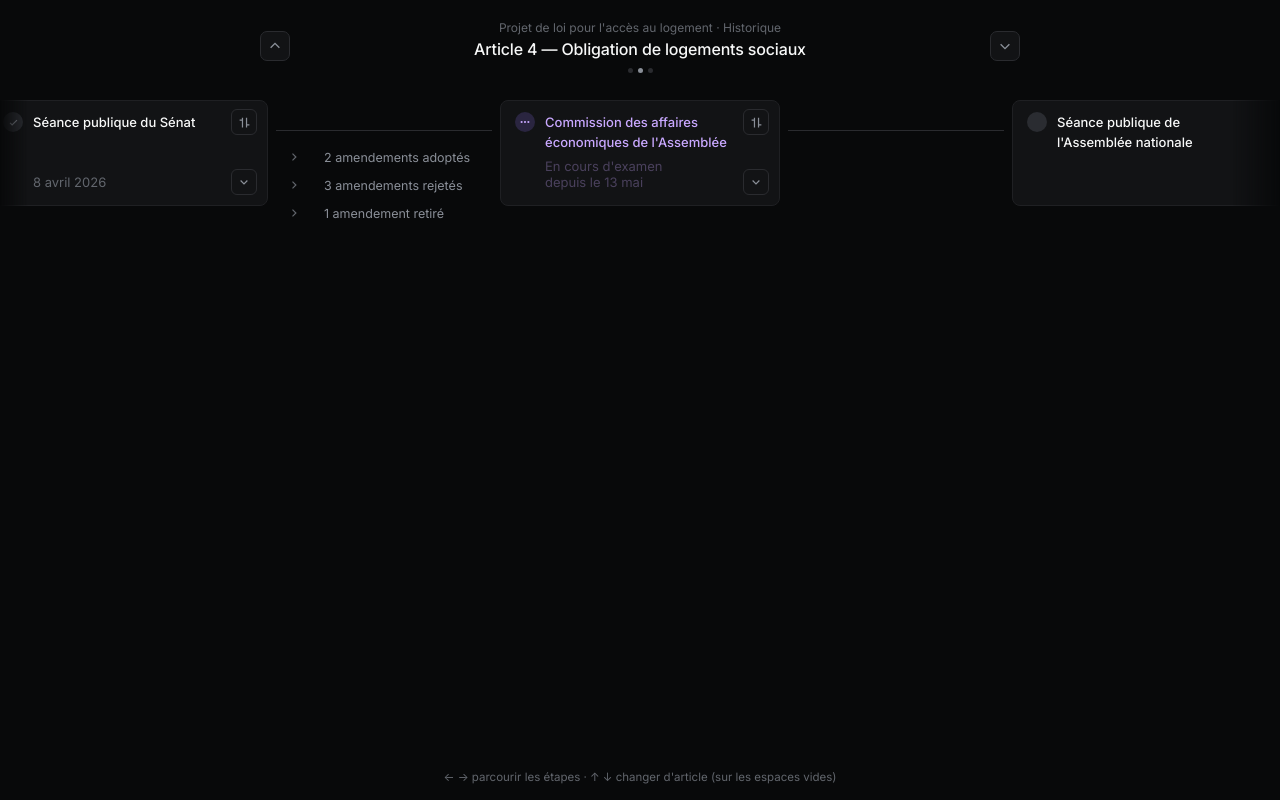
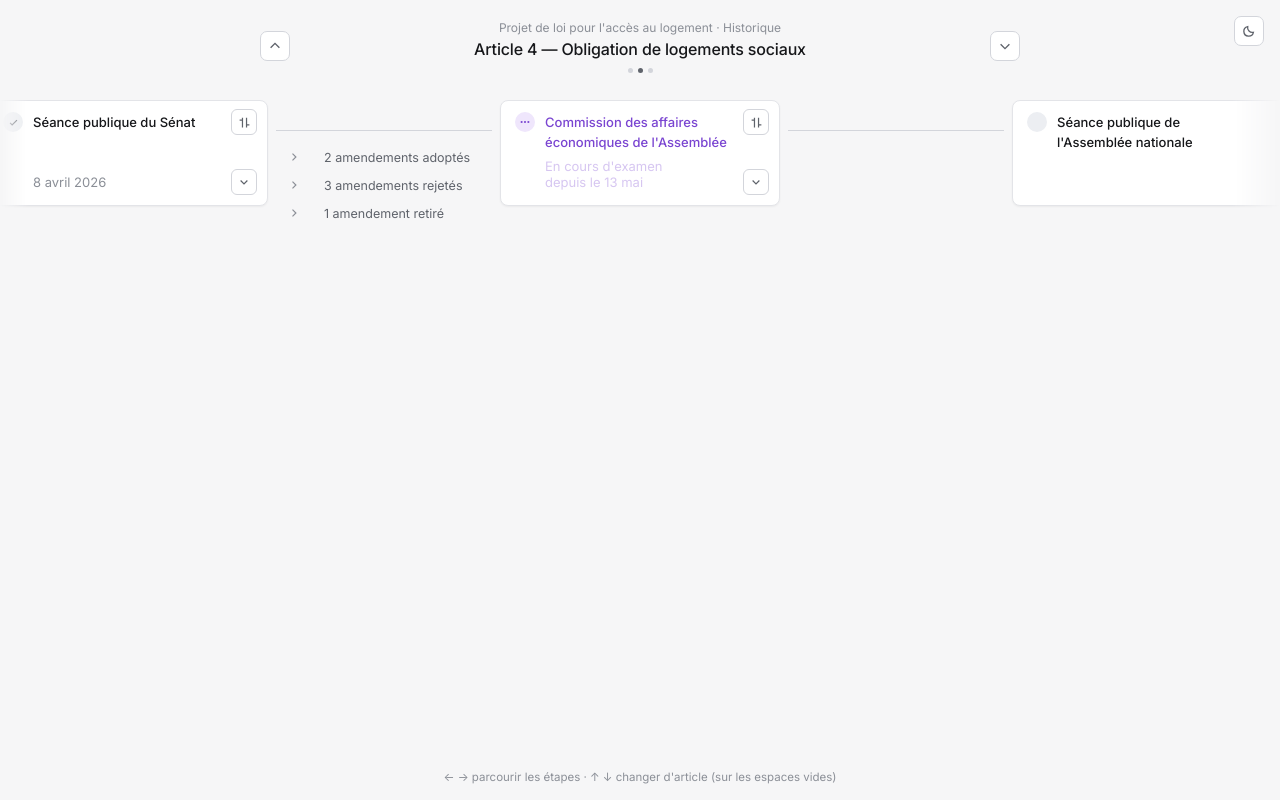
Before and after one commit to willkatintaya-lgtm/modelisationjuridique, a plain HTML site: page contexte-general/historique-horizontal.html in a window 1280 px wide. Drawn offline with Linux system fonts and the light colour scheme.

Commit message:
Frise horizontale : thème clair par défaut, thème sombre au choix
Co-Authored-By: Claude Opus 5.5 <noreply@anthropic.com>
Claude-Session: https://claude.ai/code/session_016ThzeY89Hr4Mqcf5f6p8r2

```diff
--- a/contexte-general/historique-horizontal.html
+++ b/contexte-general/historique-horizontal.html
@@ -12,11 +12,21 @@
    Déplier un pli élargit l'interstice et pousse les étapes suivantes vers la droite (le repli de Linear, tourné de 90°).
    Haut / bas (flèches, molette, glisser vertical) : article précédent / suivant. Gauche / droite : parcourir la frise. */
 :root{
+  /* thème clair (par défaut) : blanc lumineux, cartes blanches sur fond à peine gris, mêmes rôles qu'en sombre */
+  --bg:#f6f6f7; --card:#ffffff; --card-2:#ffffff; --border:#e3e4e8; --border-2:#d3d5db;
+  --fg:#16171a; --text:#2c2e33; --muted:#5f636b; --dim:#8b8f97;
+  --ins:#2453c7; --del:#d1343b; --accent:#5e6ad2; --now:#7a45d1;
+  --hover:#eef0f3; --av:#eceef2; --av-now:#efe6fc; --lit:rgba(94,106,210,.13); --shadow:0 1px 2px rgba(16,18,24,.05);
+  --f:"Inter",system-ui,-apple-system,sans-serif; --ease:cubic-bezier(.25,.8,.25,1);
+  --bar:92px; --rail:30px; --cardw:280px; --gap:232px; --gapw:392px;
+  color-scheme:light;
+}
+/* thème sombre, au choix (bouton en haut à droite) */
+:root.dark{
   --bg:#08090a; --card:#121315; --card-2:#17181b; --border:#1f2023; --border-2:#2a2b2f;
   --fg:#f7f8f8; --text:#d0d6e0; --muted:#8a8f98; --dim:#62666d;
   --ins:#8ab4ff; --del:#e5484d; --accent:#5e6ad2; --now:#c9a8ff;
-  --f:"Inter",system-ui,-apple-system,sans-serif; --ease:cubic-bezier(.25,.8,.25,1);
-  --bar:92px; --rail:30px; --cardw:280px; --gap:232px; --gapw:392px;
+  --hover:#1f2023; --av:#2a2c31; --av-now:#2a2540; --lit:rgba(94,106,210,.16); --shadow:none;
   color-scheme:dark;
 }
 *{box-sizing:border-box}
@@ -30,7 +40,9 @@ button{font-family:inherit}
   display:flex;align-items:center;justify-content:center}
 .bar-in{display:flex;align-items:center;gap:14px;width:100%;max-width:760px}
 .nav{flex:none;width:30px;height:30px;border-radius:7px;border:1px solid var(--border-2);background:var(--card);color:var(--muted);display:grid;place-items:center;cursor:pointer;transition:color .2s,background .2s,opacity .2s}
-.nav:hover:not(:disabled){color:var(--fg);background:#1f2023}
+.nav:hover:not(:disabled){color:var(--fg);background:var(--hover)}
+.theme{position:fixed;top:calc(16px + env(safe-area-inset-top,0px));right:max(16px,env(safe-area-inset-right,0px));z-index:6;width:30px;height:30px;border-radius:7px;border:1px solid var(--border-2);background:var(--card);color:var(--muted);display:grid;place-items:center;cursor:pointer}
+.theme:hover{color:var(--fg);background:var(--hover)}
 .nav:disabled{opacity:.3;cursor:default}
 .ttl{flex:1;min-width:0;text-align:center}
 .ttl .k{font-size:12px;color:var(--dim)}
@@ -50,14 +62,14 @@ button{font-family:inherit}
 
 
 /* --- cartes d'étape --- */
-.sheet{position:relative;z-index:1;flex:none;width:var(--cardw);background:var(--card);border:1px solid var(--border);border-radius:8px;padding:12px 14px 44px;
+.sheet{position:relative;z-index:1;flex:none;width:var(--cardw);background:var(--card);border:1px solid var(--border);border-radius:8px;box-shadow:var(--shadow);padding:12px 14px 44px;
   transition:width .42s var(--ease),border-color .2s,background .2s}
 .sheet:hover{border-color:var(--border-2)}
 .sheet.open{width:min(480px,calc(100vw - 72px));background:var(--card-2)}
 .sheet.pulse{border-color:var(--accent)}
 .sheet .hd{display:flex;align-items:flex-start;gap:10px}
-.sheet .av{flex:none;width:20px;height:20px;border-radius:50%;display:grid;place-items:center;background:#2a2c31;color:var(--muted);margin-top:-1px}
-.sheet.now .av{background:#2a2540;color:var(--now)}
+.sheet .av{flex:none;width:20px;height:20px;border-radius:50%;display:grid;place-items:center;background:var(--av);color:var(--muted);margin-top:-1px}
+.sheet.now .av{background:var(--av-now);color:var(--now)}
 .sheet .who{color:var(--fg);font-weight:500}
 /* toutes les cartes ont la taille de « Dépôt au Sénat » : titre en haut (deux lignes au plus), date en bas, près de l'arête */
 .sheet:not(.open){height:var(--ch,106px)}
@@ -68,10 +80,10 @@ button{font-family:inherit}
 .sheet.future:hover{border-color:var(--border)}
 .sheet .hd{padding-right:30px}
 .cmpbtn{position:absolute;right:10px;top:8px;width:26px;height:26px;border-radius:6px;border:1px solid var(--border-2);background:transparent;color:var(--muted);display:grid;place-items:center;cursor:pointer;transition:color .2s,background .2s}
-.cmpbtn:hover{color:var(--fg);background:#1f2023}
+.cmpbtn:hover{color:var(--fg);background:var(--hover)}
 .gap.empty{padding:0}
 .toggle{position:absolute;right:10px;bottom:10px;width:26px;height:26px;border-radius:6px;border:1px solid var(--border-2);background:transparent;color:var(--muted);display:grid;place-items:center;cursor:pointer;transition:color .2s,background .2s}
-.toggle:hover{color:var(--fg);background:#1f2023}
+.toggle:hover{color:var(--fg);background:var(--hover)}
 .toggle svg{transition:transform .35s var(--ease)}
 .sheet.open .toggle svg{transform:rotate(180deg)}
 .txt{position:relative;overflow:hidden;max-height:var(--h,0px);transition:max-height .42s var(--ease);margin:0 0 0 30px;scrollbar-width:none;font-size:13.5px;line-height:1.65}
@@ -82,7 +94,7 @@ button{font-family:inherit}
 .al{display:grid;grid-template-columns:18px 1fr;gap:0 6px;margin:0 0 .6em;padding:2px 6px 2px 0;border-radius:4px;transition:background .3s}
 .al:first-child{padding-top:6px}
 .al .n{font-size:11px;line-height:2.1;color:var(--dim);text-align:right}
-.al.lit{background:rgba(94,106,210,.16)}
+.al.lit{background:var(--lit)}
 .al.same{color:var(--dim)}
 .sheet:not(.open) .al.same{display:none}
 ins{color:var(--ins);text-decoration:underline 1px;text-underline-offset:3px;font-weight:500;background:none}
@@ -135,8 +147,8 @@ del{color:var(--dim);text-decoration:line-through 1px var(--del);background:none
 @keyframes rise{from{opacity:0;transform:translateY(6px)}}
 .c{background:var(--card-2);border-left:1px solid var(--border);border-right:1px solid var(--border);padding:0 16px;min-width:0}
 .c.h{position:relative;border-top:1px solid var(--border);border-radius:8px 8px 0 0;padding-top:12px;padding-bottom:12px;display:flex;align-items:flex-start;gap:10px;padding-right:46px}
-.c.h .av{flex:none;width:20px;height:20px;border-radius:50%;display:grid;place-items:center;background:#2a2c31;color:var(--muted);margin-top:-1px}
-.c.h.now .av{background:#2a2540;color:var(--now)}
+.c.h .av{flex:none;width:20px;height:20px;border-radius:50%;display:grid;place-items:center;background:var(--av);color:var(--muted);margin-top:-1px}
+.c.h.now .av{background:var(--av-now);color:var(--now)}
 .c.h .who{color:var(--fg);font-weight:500}
 .c.h .meta{display:block;color:var(--dim)}
 .c.h.now .who{color:var(--now)}
@@ -151,7 +163,7 @@ del{color:var(--dim);text-decoration:line-through 1px var(--del);background:none
 .c.a.same p{color:var(--dim)}
 .c.a .none{color:var(--dim);font-style:italic}
 .x{position:absolute;right:10px;top:10px;width:26px;height:26px;border-radius:6px;border:1px solid var(--border-2);background:transparent;color:var(--muted);display:grid;place-items:center;cursor:pointer}
-.x:hover{color:var(--fg);background:#1f2023}
+.x:hover{color:var(--fg);background:var(--hover)}
 .pickl{flex:none;width:250px;align-self:center}
 .pk.now b{color:var(--now)}
 
@@ -161,7 +173,7 @@ del{color:var(--dim);text-decoration:line-through 1px var(--del);background:none
 /* numéro d'un alinéa ajouté : comme un ajout (bleu, gras, souligné) ; d'un alinéa supprimé : barré */
 .al .n.add,.c.a .n.add{color:var(--ins);font-weight:700;text-decoration:underline 1px;text-underline-offset:3px}
 .al .n.rem,.c.a .n.rem{text-decoration:line-through 1px var(--del)}
-@media (max-width:520px){ :root{--ch:126px} .hint{display:none} :root{--cardw:min(270px,calc(100vw - 110px));--gap:178px;--gapw:min(340px,calc(100vw - 40px))} .row{padding-left:24px;padding-right:48px} }
+@media (max-width:520px){ .theme{top:auto;bottom:calc(16px + env(safe-area-inset-bottom,0px))} :root{--ch:126px} .hint{display:none} :root{--cardw:min(270px,calc(100vw - 110px));--gap:178px;--gapw:min(340px,calc(100vw - 40px))} .row{padding-left:24px;padding-right:48px} }
 @media (prefers-reduced-motion:reduce){ *{transition-duration:.01ms!important;scroll-behavior:auto!important} }
 </style>
 </head>
@@ -171,6 +183,7 @@ del{color:var(--dim);text-decoration:line-through 1px var(--del);background:none
   <div class="ttl"><div class="k">Projet de loi pour l'accès au logement · Historique</div><h1 id="title"></h1><div class="dots" id="dots"></div></div>
   <button class="nav" id="next" type="button" aria-label="Article suivant"><svg width="14" height="14" viewBox="0 0 16 16" fill="none" stroke="currentColor" stroke-width="1.6"><path d="M3 6l5 5 5-5"/></svg></button>
 </div></header>
+<button class="theme" id="theme" type="button" aria-label="Passer en thème sombre" title="Thème sombre"></button>
 <div id="stage"><div id="track"></div></div>
 <div class="hint" id="hint">← → parcourir les étapes · ↑ ↓ changer d'article</div>
 <script>
@@ -322,6 +335,17 @@ function alsHTML(art,i,r){
     return `<div class="al${same?" same":""}" data-al="${k}"><span class="n${numCls(a,b,!!prev)}">${k}</span><p style="margin:0">${prev?diff(a??null,b??null):esc(b)}</p></div>`;
   }).join("");
 }
+// thème : clair par défaut, sombre au choix (mémorisé dans ce navigateur si possible)
+(function(){
+  const btn=document.getElementById("theme");
+  const MOON='<svg width="14" height="14" viewBox="0 0 16 16" fill="none" stroke="currentColor" stroke-width="1.5"><path d="M13 9.5A5.5 5.5 0 0 1 6.5 3a5.5 5.5 0 1 0 6.5 6.5z"/></svg>';
+  const SUN='<svg width="14" height="14" viewBox="0 0 16 16" fill="none" stroke="currentColor" stroke-width="1.5"><circle cx="8" cy="8" r="3"/><path d="M8 1.5v1.5M8 13v1.5M1.5 8H3M13 8h1.5M3.4 3.4l1 1M11.6 11.6l1 1M3.4 12.6l1-1M11.6 4.4l1-1"/></svg>';
+  const set=d=>{ document.documentElement.classList.toggle("dark",d); btn.innerHTML=d?SUN:MOON;
+    btn.setAttribute("aria-label",d?"Passer en thème clair":"Passer en thème sombre"); btn.title=d?"Thème clair":"Thème sombre";
+    try{ localStorage.setItem("frise-theme",d?"dark":"light"); }catch(e){} };
+  let d=false; try{ d=localStorage.getItem("frise-theme")==="dark"; }catch(e){}
+  set(d); btn.onclick=()=>set(!document.documentElement.classList.contains("dark"));
+})();
 // étapes à venir : un titre, rien d'autre
 STEPS.push({stage:"Séance publique de l'Assemblée nationale",future:true},{stage:"Commission mixte paritaire",future:true},{stage:"Promulgation",future:true});
 const DONE=4; // nombre d'étapes qui ont un texte (la dernière est en cours)
```
